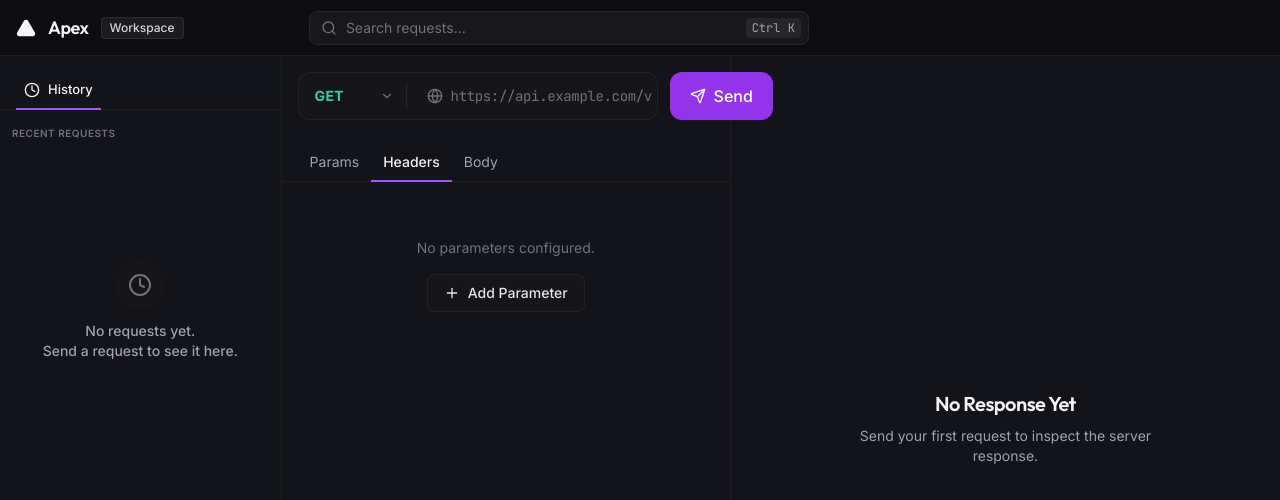
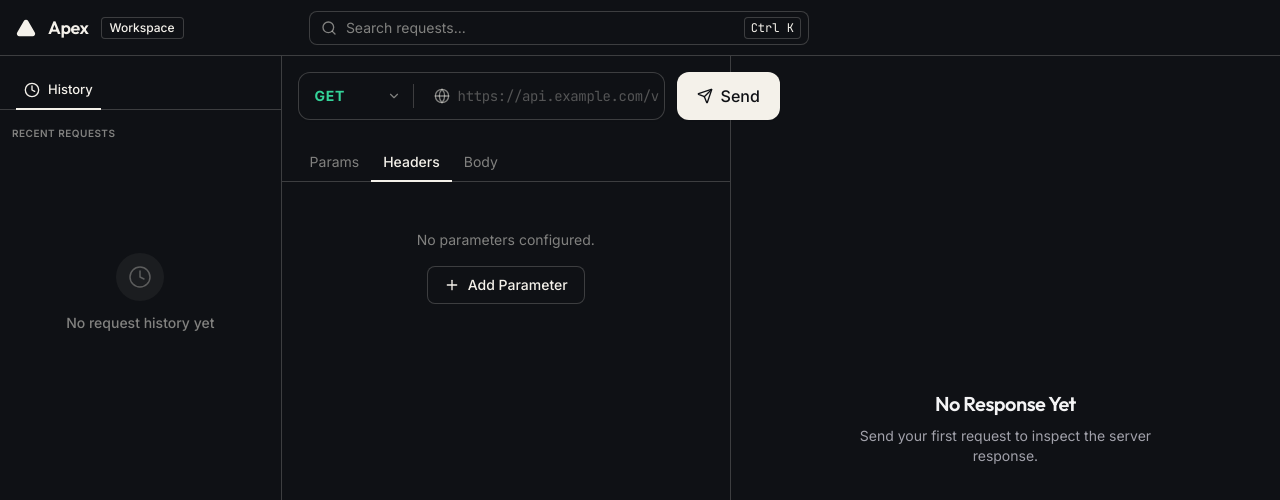
Before and after one commit to vardzz/api-request-playground, a Next.js app: page / in a window 1280 px wide. Shown: the top 500 px of the page. Built offline with nearby package versions, Linux system fonts and the light colour scheme.

Commit message:
feat: scaffold core workbench UI including request editor, history sidebar, and response viewer components

```diff
--- a/app/page.tsx
+++ b/app/page.tsx
@@ -24,15 +24,15 @@ export default function Home() {
 
   return (
     <RequestProvider>
-      <div className="flex flex-col h-screen overflow-hidden font-sans bg-[#0d0d11] text-zinc-300">
+      <div className="flex flex-col h-screen overflow-hidden font-sans bg-[#0F1115] text-[#F4F1EA]">
         {/* Global Header */}
-        <header className="h-14 border-b border-zinc-800/60 bg-[#0d0d11] flex items-center justify-between px-4 flex-shrink-0 z-20">
+        <header className="h-14 border-b border-[#F4F1EA]/20 bg-[#0F1115] flex items-center justify-between px-4 flex-shrink-0 z-20">
 
           {/* Left: Branding */}
           <div className="flex items-center gap-3 w-[22%]">
-            <Triangle size={20} className="text-zinc-100 fill-zinc-100" />
-            <h1 className="text-lg font-heading font-semibold tracking-tight text-zinc-100">Apex</h1>
-            <span className="hidden md:inline-flex items-center rounded bg-zinc-800/60 px-2 py-0.5 text-xs font-medium text-zinc-300 border border-zinc-700/50">
+            <Triangle size={20} className="text-[#F4F1EA] fill-[#F4F1EA]" />
+            <h1 className="text-lg font-heading font-semibold tracking-tight text-[#F4F1EA]">Apex</h1>
+            <span className="hidden md:inline-flex items-center rounded bg-[#0F1115] px-2 py-0.5 text-xs font-medium text-[#F4F1EA] border border-[#F4F1EA]/20">
               Workspace
             </span>
           </div>
@@ -40,17 +40,17 @@ export default function Home() {
           {/* Center: Global Search */}
           <div className="flex-1 max-w-[500px] mx-4">
             <div className="relative group">
-              <Search className="absolute left-3 top-1/2 -translate-y-1/2 text-zinc-500" size={16} />
+              <Search className="absolute left-3 top-1/2 -translate-y-1/2 text-[#F4F1EA]/50" size={16} />
               <input
                 ref={searchInputRef}
                 type="text"
                 placeholder="Search requests..."
                 value={searchQuery}
                 onChange={(e) => setSearchQuery(e.target.value)}
-                className="w-full bg-zinc-900 border border-zinc-800 rounded-lg py-1.5 pl-9 pr-14 text-sm text-zinc-300 placeholder:text-zinc-500 focus:outline-none focus:border-zinc-700 transition-all"
+                className="w-full bg-[#0F1115] border border-[#F4F1EA]/20 rounded-lg py-1.5 pl-9 pr-14 text-sm text-[#F4F1EA] placeholder:text-[#F4F1EA]/50 focus:outline-none focus:border-[#F4F1EA] transition-all"
               />
               <div className="absolute right-2 top-1/2 -translate-y-1/2 flex items-center gap-1">
-                <span className="text-xs font-mono text-zinc-400 bg-zinc-800 rounded px-1.5 py-0.5">Ctrl K</span>
+                <span className="text-xs font-mono text-[#F4F1EA] bg-[#0F1115] border border-[#F4F1EA]/20 rounded px-1.5 py-0.5">Ctrl K</span>
               </div>
             </div>
           </div>
@@ -61,21 +61,21 @@ export default function Home() {
         </header>
 
         {/* Main Application Area */}
-        <div className="flex flex-1 overflow-hidden flex-col md:flex-row bg-[#0d0d11]">
+        <div className="flex flex-1 overflow-hidden flex-col md:flex-row bg-[#0F1115]">
           {/* History Sidebar */}
-          <div className="hidden md:flex flex-col h-full border-r border-zinc-800/60 bg-[#13131a]" style={{ width: '22%' }}>
+          <div className="hidden md:flex flex-col h-full border-r border-[#F4F1EA]/20 bg-[#0F1115]" style={{ width: '22%' }}>
             <HistorySidebar searchQuery={searchQuery} />
           </div>
 
           <main className="flex-1 flex overflow-hidden">
             <div className="w-full flex">
               {/* Left Workspace */}
-              <section className="flex flex-col h-full border-r border-zinc-800/60 bg-[#13131a]" style={{ width: '45%' }}>
+              <section className="flex flex-col h-full border-r border-[#F4F1EA]/20 bg-[#0F1115]" style={{ width: '45%' }}>
                 <RequestWorkbench />
               </section>
 
               {/* Right Workspace */}
-              <section className="flex flex-col h-full bg-[#13131a]" style={{ width: '55%' }}>
+              <section className="flex flex-col h-full bg-[#0F1115]" style={{ width: '55%' }}>
                 <ResponsePanel />
               </section>
             </div>
--- a/components/history/HistoryItem.tsx
+++ b/components/history/HistoryItem.tsx
@@ -12,13 +12,8 @@ interface HistoryItemProps {
 export default function HistoryItem({ entry, onClick, onDelete, selected }: HistoryItemProps) {
   const { request, responseSummary, timestamp } = entry;
 
-  // Custom status color mapping for Apex
   const getApexStatusColor = (status: number) => {
-    if (status >= 200 && status < 300) return 'text-emerald-400 bg-emerald-500/10 border border-emerald-500/20';
-    if (status >= 300 && status < 400) return 'text-blue-400 bg-blue-500/10 border border-blue-500/20';
-    if (status >= 400 && status < 500) return 'text-amber-400 bg-amber-500/10 border border-amber-500/20';
-    if (status >= 500) return 'text-red-400 bg-red-500/10 border border-red-500/20';
-    return 'text-zinc-400 bg-zinc-800 border border-zinc-700';
+    return 'text-[#F4F1EA] bg-[#0F1115] border border-[#F4F1EA]/20';
   };
 
   const getMethodColor = (method: string) => {
@@ -28,7 +23,7 @@ export default function HistoryItem({ entry, onClick, onDelete, selected }: Hist
       case 'PUT': return 'text-amber-400';
       case 'PATCH': return 'text-purple-400';
       case 'DELETE': return 'text-red-400';
-      default: return 'text-zinc-400';
+      default: return 'text-[#F4F1EA]';
     }
   };
 
@@ -40,12 +35,11 @@ export default function HistoryItem({ entry, onClick, onDelete, selected }: Hist
       onClick={onClick}
       onContextMenu={(e) => {
         e.preventDefault();
-        // Context menu logic placeholder
       }}
-      className={`w-full text-left p-3 rounded-xl transition-all cursor-pointer group flex flex-col gap-2 ${
+      className={`w-full text-left p-3 rounded-xl transition-all cursor-pointer group flex flex-col gap-2 relative ${
         selected
-          ? 'bg-zinc-900 border border-purple-500/50 shadow-sm'
-          : 'bg-transparent border border-transparent hover:bg-zinc-900/50 hover:border-zinc-800/80'
+          ? 'bg-[#0F1115] border border-[#F4F1EA] shadow-sm'
+          : 'bg-[#0F1115] border border-transparent hover:border-[#F4F1EA]/50'
       }`}
     >
       <div className="flex items-center justify-between">
@@ -53,7 +47,7 @@ export default function HistoryItem({ entry, onClick, onDelete, selected }: Hist
           <span className={`text-[11px] font-bold tracking-wider ${getMethodColor(request.method)}`}>
             {request.method}
           </span>
-          <span className={`text-xs font-mono truncate ${selected ? 'text-zinc-200' : 'text-zinc-400 group-hover:text-zinc-200 transition-colors'}`} title={request.url}>
+          <span className={`text-xs font-mono truncate ${selected ? 'text-[#F4F1EA]' : 'text-[#F4F1EA]/50 group-hover:text-[#F4F1EA] transition-colors'}`} title={request.url}>
             {request.url || 'Empty URL'}
           </span>
         </div>
--- a/components/history/HistorySidebar.tsx
+++ b/components/history/HistorySidebar.tsx
@@ -59,47 +59,51 @@ export default function HistorySidebar({ searchQuery = '' }: HistorySidebarProps
   return (
     <div className="flex flex-col bg-transparent w-full h-full flex-shrink-0 z-10 border-none relative">
       {/* Header */}
-      <div className="flex items-center px-4 pt-4 border-b border-zinc-800/60">
-        <div className="flex items-center justify-center gap-2 py-2 px-2 text-[13px] font-medium border-b-2 -mb-[1px] border-purple-500 text-zinc-100">
+      <div className="flex items-center px-4 pt-4 border-b border-[#F4F1EA]/20">
+        <div className="flex items-center justify-center gap-2 py-2 px-2 text-[13px] font-medium border-b-2 -mb-[1px] border-[#F4F1EA] text-[#F4F1EA]">
           <Clock size={16} /> History
         </div>
       </div>
 
       <div className="px-3 py-2 flex items-center justify-between mt-2">
-        <span className="text-[10px] font-semibold tracking-wider text-zinc-500 uppercase">RECENT REQUESTS</span>
+        <span className="text-[10px] font-semibold tracking-wider text-[#F4F1EA]/50 uppercase">RECENT REQUESTS</span>
       </div>
 
       {/* Content */}
-      <div className="flex-1 overflow-y-auto overflow-x-hidden p-2 space-y-4">
+      <div className="flex-1 overflow-y-auto overflow-x-hidden scrollbar-thin scrollbar-thumb-[#F4F1EA]/10 scrollbar-track-transparent">
         {history.length === 0 ? (
-          <div className="p-6 text-center text-sm text-zinc-400 font-medium flex flex-col items-center gap-3 mt-20">
-            <div className="text-zinc-500 bg-zinc-900/50 p-3 rounded-full">
-              <Clock size={24} />
+          <div className="p-6 text-center text-sm text-[#F4F1EA]/50 font-medium flex flex-col items-center gap-3 mt-20">
+            <div className="text-[#F4F1EA]/30 bg-[#F4F1EA]/5 p-3 rounded-full">
+              <Clock size={24} strokeWidth={1.5} />
             </div>
-            <p>No requests yet.<br/>Send a request to see it here.</p>
+            <p>No request history yet</p>
           </div>
         ) : (
-          Object.entries(groupedHistory).map(([group, items]) => (
-            items.length > 0 && (
-              <div key={group} className="flex flex-col gap-1.5">
-                <h3 className="px-3 text-[10px] font-bold text-zinc-500 uppercase tracking-wider">{group}</h3>
-                <div className="flex flex-col gap-1">
-                  {items.map((entry) => (
+          <div className="flex flex-col gap-6 p-4">
+            {Object.entries(groupedHistory).map(([group, items]) => {
+              if (items.length === 0) return null;
+
+              return (
+                <div key={group} className="flex flex-col gap-3">
+                  <h3 className="px-1 text-[10px] font-bold text-[#F4F1EA]/50 uppercase tracking-wider">{group}</h3>
+                  <div className="flex flex-col gap-2">
+                    {items.map(entry => (
                       <HistoryItem
                         key={entry.id}
                         entry={entry}
                         onClick={() => dispatch({ type: 'LOAD_FROM_HISTORY', payload: entry })}
                         onDelete={() => {
                           const newHistory = history.filter(h => h.id !== entry.id);
-                        storage.set('api_playground_history', newHistory);
                           dispatch({ type: 'SET_HISTORY', payload: newHistory });
+                          storage.setHistory(newHistory);
                         }}
                       />
                     ))}
                   </div>
                 </div>
-            )
-          ))
+              );
+            })}
+          </div>
         )}
       </div>
     </div>
--- a/components/response/JsonViewer.tsx
+++ b/components/response/JsonViewer.tsx
@@ -79,18 +79,18 @@ export default function JsonViewer({ data }: JsonViewerProps) {
   const lines = Array.from({ length: Math.max(1, lineCount) }, (_, i) => i + 1);
 
   return (
-    <div className="flex h-full bg-[#0a0a0e] text-zinc-200 relative group text-xs leading-relaxed font-mono rounded-xl overflow-hidden">
+    <div className="flex h-full bg-[#0F1115] text-[#F4F1EA] relative group text-xs leading-relaxed font-mono rounded-xl overflow-hidden">
       {/* Copy Button */}
       <button
         onClick={handleCopy}
-        className="absolute top-4 right-4 p-2 bg-zinc-900 border border-zinc-800 rounded-lg text-zinc-400 hover:text-zinc-200 hover:border-zinc-700 transition-colors shadow-sm z-10 opacity-0 group-hover:opacity-100"
+        className="absolute top-4 right-4 p-2 bg-[#0F1115] border border-[#F4F1EA]/20 rounded-lg text-[#F4F1EA]/50 hover:text-[#F4F1EA] hover:border-[#F4F1EA]/50 transition-colors shadow-sm z-10 opacity-0 group-hover:opacity-100"
         title="Copy to clipboard"
       >
         {copied ? <Check size={16} className="text-emerald-400" /> : <Copy size={16} />}
       </button>
 
       {/* Pseudo Gutter for Line Numbers */}
-      <div className="flex flex-col items-end py-4 select-none overflow-hidden text-zinc-600 text-right pr-4 pl-4 border-r border-zinc-800/40">
+      <div className="flex flex-col items-end py-4 select-none overflow-hidden text-[#F4F1EA]/30 text-right pr-4 pl-4 border-r border-[#F4F1EA]/10">
         {lines.map(line => (
           <div key={line} className="h-[21px]">{line}</div>
         ))}
--- a/components/response/StatusBadge.tsx
+++ b/components/response/StatusBadge.tsx
@@ -6,18 +6,16 @@ interface StatusBadgeProps {
 }
 
 export default function StatusBadge({ status, statusText }: StatusBadgeProps) {
-  const getApexStatusColor = (s: number) => {
-    if (s >= 200 && s < 300) return 'text-emerald-400 bg-emerald-500/10 border-emerald-500/20';
-    if (s >= 300 && s < 400) return 'text-blue-400 bg-blue-500/10 border-blue-500/20';
-    if (s >= 400 && s < 500) return 'text-amber-400 bg-amber-500/10 border-amber-500/20';
-    if (s >= 500) return 'text-red-400 bg-red-500/10 border-red-500/20';
-    return 'text-zinc-400 bg-zinc-800 border-zinc-700';
+  const getApexStatusColor = (status: number) => {
+    return 'text-[#F4F1EA] bg-[#0F1115] border border-[#F4F1EA]/20';
   };
 
+  const statusClass = getApexStatusColor(status);
+
   return (
-    <div className={`inline-flex items-center px-2.5 py-1 rounded-md text-xs font-semibold border ${getApexStatusColor(status)}`}>
-      <span className="mr-1.5 font-mono">{status}</span>
-      <span className="uppercase tracking-widest opacity-90">{statusText || 'Unknown'}</span>
+    <div className={`flex items-center gap-1.5 px-2.5 py-1 rounded-md ${statusClass} font-mono tracking-tight`}>
+      <span className="text-xs font-bold">{status}</span>
+      <span className="text-[10px] font-medium uppercase opacity-90">{statusText}</span>
     </div>
   );
 }
--- a/components/workbench/KeyValueEditor.tsx
+++ b/components/workbench/KeyValueEditor.tsx
@@ -8,17 +8,13 @@ interface KeyValueEditorProps {
   onAdd: (item: KeyValuePair) => void;
   onUpdate: (item: KeyValuePair) => void;
   onRemove: (id: string) => void;
-  placeholderKey?: string;
-  placeholderValue?: string;
 }
 
 export default function KeyValueEditor({
   items,
   onAdd,
   onUpdate,
-  onRemove,
-  placeholderKey = "Key",
-  placeholderValue = "Value"
+  onRemove
 }: KeyValueEditorProps) {
   const handleAdd = () => {
     onAdd({
@@ -29,59 +25,63 @@ export default function KeyValueEditor({
     });
   };
 
-  if (items.length === 0) {
+  const updateItem = (id: string, updates: Partial<KeyValuePair>) => {
+    const item = items.find(i => i.id === id);
+    if (item) {
+      onUpdate({ ...item, ...updates });
+    }
+  };
+
   return (
-      <div className="text-center py-10 flex flex-col items-center justify-center">
-        <p className="text-sm text-zinc-500 mb-4">No parameters configured.</p>
+    <div className="flex flex-col h-full bg-[#0F1115]">
+      {items.length === 0 ? (
+        <div className="flex-1 flex flex-col items-center justify-center p-8">
+          <p className="text-sm text-[#F4F1EA]/50 mb-4">No parameters configured.</p>
           <button
             onClick={handleAdd}
-          className="inline-flex items-center gap-2 px-4 py-2 text-sm font-medium text-zinc-200 bg-zinc-900/80 hover:bg-zinc-800/80 border border-zinc-800/80 rounded-lg transition-colors"
+            className="inline-flex items-center gap-2 px-4 py-2 text-sm font-medium text-[#F4F1EA] bg-[#0F1115] hover:bg-[#F4F1EA]/10 border border-[#F4F1EA]/20 rounded-lg transition-colors"
           >
-          <Plus size={16} />
-          Add Parameter
+            <Plus size={16} /> Add Parameter
           </button>
         </div>
-    );
-  }
-
-  return (
-    <div className="space-y-3">
+      ) : (
+        <div className="flex-1 overflow-y-auto space-y-2 p-1">
           {items.map((item) => (
             <div key={item.id} className="flex items-center gap-3 group relative">
-
+              {/* Custom Checkbox */}
               <button
-            onClick={() => onUpdate({ ...item, enabled: !item.enabled })}
-            className={`w-5 h-5 flex-shrink-0 rounded-[4px] border flex items-center justify-center transition-colors ${
+                onClick={() => updateItem(item.id, { enabled: !item.enabled })}
+                className={`w-4 h-4 rounded flex items-center justify-center border transition-colors flex-shrink-0 ${
                   item.enabled
-                ? 'bg-purple-600 border-purple-600 text-white'
-                : 'bg-zinc-900/90 border-zinc-700 text-transparent'
+                    ? 'bg-[#F4F1EA] border-[#F4F1EA] text-[#0F1115]'
+                    : 'bg-[#0F1115] border-[#F4F1EA]/20 text-transparent'
                 }`}
               >
-            <Check size={14} strokeWidth={3} />
+                <Check size={12} strokeWidth={3} />
               </button>
 
               <input
                 type="text"
                 value={item.key}
-            onChange={(e) => onUpdate({ ...item, key: e.target.value })}
-            placeholder={placeholderKey}
-            className="flex-1 bg-zinc-900/90 border border-zinc-800/80 text-zinc-200 text-sm rounded-lg px-3 py-2 focus:border-purple-500/50 placeholder:text-zinc-600 focus:outline-none transition-colors font-mono"
+                onChange={(e) => updateItem(item.id, { key: e.target.value })}
+                placeholder="New parameter"
+                className="flex-1 bg-[#0F1115] border border-[#F4F1EA]/20 text-[#F4F1EA] text-sm rounded-lg px-3 py-2 focus:border-[#F4F1EA]/50 placeholder:text-[#F4F1EA]/30 focus:outline-none transition-colors font-mono"
                 spellCheck={false}
               />
 
               <input
                 type="text"
                 value={item.value}
-            onChange={(e) => onUpdate({ ...item, value: e.target.value })}
-            placeholder={placeholderValue}
-            className="flex-1 bg-zinc-900/90 border border-zinc-800/80 text-zinc-200 text-sm rounded-lg px-3 py-2 focus:border-purple-500/50 placeholder:text-zinc-600 focus:outline-none transition-colors font-mono"
+                onChange={(e) => updateItem(item.id, { value: e.target.value })}
+                placeholder="Value"
+                className="flex-1 bg-[#0F1115] border border-[#F4F1EA]/20 text-[#F4F1EA] text-sm rounded-lg px-3 py-2 focus:border-[#F4F1EA]/50 placeholder:text-[#F4F1EA]/30 focus:outline-none transition-colors font-mono"
                 spellCheck={false}
               />
 
               <div className="flex items-center opacity-0 group-hover:opacity-100 transition-opacity absolute right-[-24px]">
                 <button
                   onClick={() => onRemove(item.id)}
-              className="p-1.5 text-zinc-500 hover:text-red-400 transition-colors"
+                  className="p-1.5 text-[#F4F1EA]/50 hover:text-[#F4F1EA] transition-colors"
                   title="Remove item"
                 >
                   <Trash2 size={16} />
@@ -90,15 +90,14 @@ export default function KeyValueEditor({
             </div>
           ))}
 
-      <div className="pt-2 flex pl-8">
           <button
             onClick={handleAdd}
-          className="text-zinc-400 hover:text-zinc-200 text-sm flex items-center gap-1.5 mt-3 transition-colors"
+            className="text-[#F4F1EA]/50 hover:text-[#F4F1EA] text-sm flex items-center gap-1.5 mt-3 transition-colors"
           >
-          <Plus size={14} />
-          {placeholderKey === 'New header' ? 'Add Header' : 'Add Param'}
+            <Plus size={14} /> Add Param
           </button>
         </div>
+      )}
     </div>
   );
 }
--- a/components/workbench/MethodSelector.tsx
+++ b/components/workbench/MethodSelector.tsx
@@ -27,15 +27,15 @@ export default function MethodSelector() {
       <select
         value={state.request.method}
         onChange={(e) => dispatch({ type: 'SET_METHOD', payload: e.target.value as HttpMethod })}
-        className={`appearance-none bg-transparent ${getMethodColor(state.request.method)} font-bold text-sm h-full pl-3 pr-7 py-1.5 focus:outline-none cursor-pointer tracking-wide`}
+        className={`h-full bg-transparent appearance-none border-none pl-3 pr-8 text-sm font-bold tracking-wider focus:outline-none focus:ring-0 cursor-pointer ${getMethodColor(state.request.method)}`}
       >
-        {METHODS.map((method) => (
-          <option key={method} value={method} className="bg-zinc-900 text-zinc-200">
+        {METHODS.map(method => (
+          <option key={method} value={method} className="bg-[#0F1115] text-[#F4F1EA]">
             {method}
           </option>
         ))}
       </select>
-      <div className="absolute inset-y-0 right-1 flex items-center pointer-events-none text-zinc-500 group-hover/method:text-zinc-400 transition-colors">
+      <div className="absolute inset-y-0 right-1 flex items-center pointer-events-none text-[#F4F1EA]/50 group-hover/method:text-[#F4F1EA] transition-colors">
         <ChevronDown size={14} />
       </div>
     </div>
--- a/components/workbench/RequestWorkbench.tsx
+++ b/components/workbench/RequestWorkbench.tsx
@@ -21,16 +21,16 @@ export default function RequestWorkbench() {
 
       {/* Top Toolbar */}
       <div className="p-4 flex items-center gap-3">
-        <div className="flex-1 flex items-center bg-zinc-900/80 border border-zinc-800/80 rounded-xl p-1 h-12 shadow-sm">
+        <div className="flex-1 flex items-center bg-[#0F1115] border border-[#F4F1EA]/20 rounded-xl p-1 h-12 shadow-sm">
           <MethodSelector />
-          <div className="w-px h-6 bg-zinc-800 mx-2" />
+          <div className="w-px h-6 bg-[#F4F1EA]/20 mx-2" />
           <UrlBar />
         </div>
 
         <button
           onClick={sendRequest}
           disabled={state.isLoading}
-          className="h-12 flex items-center justify-center gap-2 px-5 bg-purple-600 hover:bg-purple-500 text-white rounded-xl font-medium transition-colors disabled:opacity-50 disabled:cursor-not-allowed shadow-sm shadow-purple-900/20 flex-shrink-0"
+          className="h-12 flex items-center justify-center gap-2 px-5 bg-[#F4F1EA] hover:bg-[#F4F1EA]/80 text-[#0F1115] rounded-xl font-medium transition-colors disabled:opacity-50 disabled:cursor-not-allowed shadow-sm flex-shrink-0"
         >
           <Send size={16} className={state.isLoading ? 'animate-pulse' : ''} />
           <span>Send</span>
@@ -38,7 +38,7 @@ export default function RequestWorkbench() {
       </div>
 
       {/* Tabs */}
-      <div className="flex items-center px-4 pt-2 border-b border-zinc-800/60">
+      <div className="flex items-center px-4 pt-2 border-b border-[#F4F1EA]/20">
         {[
           { id: 'params', label: 'Params', count: state.request.params.filter(p => p.key).length },
           { id: 'headers', label: 'Headers', count: state.request.headers.filter(h => h.key).length },
@@ -49,13 +49,13 @@ export default function RequestWorkbench() {
             onClick={() => setActiveTab(tab.id as any)}
             className={`px-3 py-2 text-sm transition-colors border-b-2 -mb-[1px] flex items-center gap-2 ${
               activeTab === tab.id
-                ? 'border-purple-500 text-zinc-100 font-medium'
-                : 'border-transparent text-zinc-400 hover:text-zinc-200'
+                ? 'border-[#F4F1EA] text-[#F4F1EA] font-medium'
+                : 'border-transparent text-[#F4F1EA]/50 hover:text-[#F4F1EA]'
             }`}
           >
             {tab.label}
             {tab.count > 0 && (
-              <span className={`px-1.5 py-0.5 text-[10px] rounded font-mono ${activeTab === tab.id ? 'bg-zinc-800 text-zinc-300' : 'bg-transparent text-zinc-500'}`}>
+              <span className={`px-1.5 py-0.5 text-[10px] rounded font-mono ${activeTab === tab.id ? 'bg-[#F4F1EA]/20 text-[#F4F1EA]' : 'bg-transparent text-[#F4F1EA]/50'}`}>
                 {tab.count}
               </span>
             )}
--- a/components/workbench/UrlBar.tsx
+++ b/components/workbench/UrlBar.tsx
@@ -9,7 +9,7 @@ export default function UrlBar() {
 
   return (
     <div className="flex-1 flex items-center h-full relative group/url">
-      <div className="pl-3 pr-2 text-zinc-500 group-focus-within/url:text-zinc-300 transition-colors">
+      <div className="pl-3 pr-2 text-[#F4F1EA]/50 group-focus-within/url:text-[#F4F1EA] transition-colors">
         <Globe size={16} />
       </div>
       <input
@@ -17,7 +17,7 @@ export default function UrlBar() {
         value={state.request.url}
         onChange={(e) => dispatch({ type: 'SET_URL', payload: e.target.value })}
         placeholder="https://api.example.com/v1/users"
-        className="flex-1 h-full bg-transparent border-none text-zinc-200 text-sm placeholder-zinc-500 focus:outline-none focus:ring-0 font-mono tracking-tight"
+        className="flex-1 h-full bg-transparent border-none text-[#F4F1EA] text-sm placeholder-[#F4F1EA]/30 focus:outline-none focus:ring-0 font-mono tracking-tight"
         spellCheck={false}
       />
     </div>
```
Also changed, not shown: components/response/MetaBar.tsx (+15 -12 lines), components/response/ResponsePanel.tsx (+6 -6 lines), components/workbench/BodyEditor.tsx (+5 -5 lines). Lines whose indentation alone changed are shown as unchanged.
